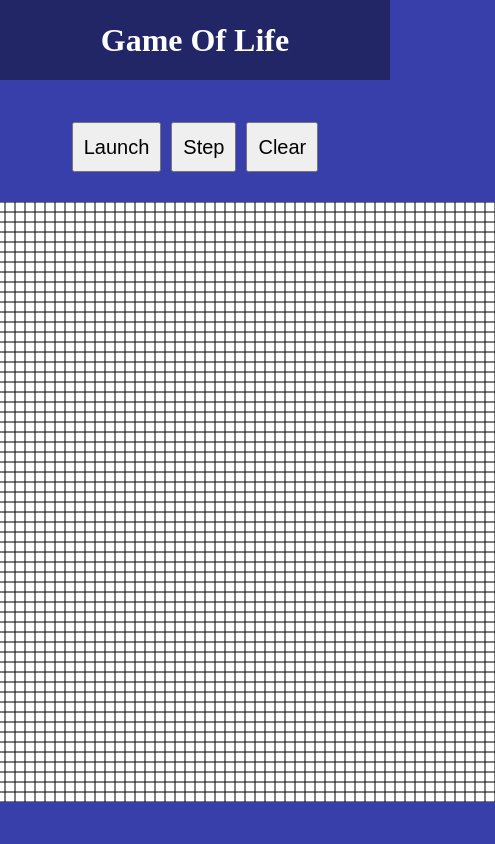
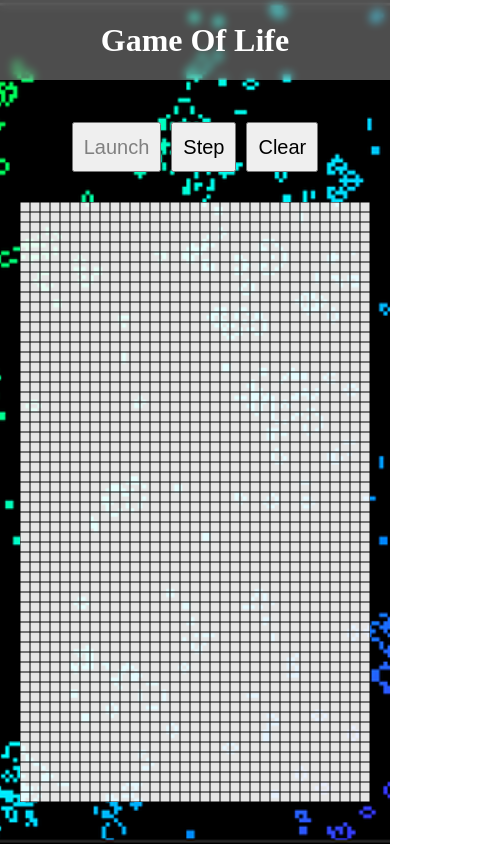
Before and after one commit to Zeroc00L88/gameOfLife, a plain HTML site: page index.html in a window 390 px wide. Both pictures are taken after a click on the button "Launch". Shown: the whole page, 495 px wide, since content can reach past the window. Drawn offline with Linux system fonts and the light colour scheme.

Commit message:
implement responsive

```diff
--- a/assets/css/style.css
+++ b/assets/css/style.css
@@ -1,17 +1,27 @@
+:root {
+    --contWidth: 600px;
+    --contHeight: 600px;
+}
+
 * {
     margin: 0;
     padding: 0;
 }
 
 body {
-    background: #383eaa;
+    background-image: url(../images/bg.png);
+    background-repeat: no-repeat;
+    background-size: cover;
+    background-position: center;
 }
 
 header {
+    position: sticky;
+    background: rgba(255, 255, 255, 0.3);
+    backdrop-filter: blur(5px);
     display: flex;
     align-items: center;
     justify-content: center;
-    background: rgba(0, 0, 0, 0.4);
     padding: 20px;
     color: white;
     height: 40px;
@@ -28,12 +38,12 @@ main {
 
 #gameContainer {
     position: relative;
-    height: 600px;
-    width: 600px;
+    height: var(--contHeight);
+    width: var(--contWidth);
 }
 
 #commands {
-    width: 100vw;
+    width: var(--contWidth);
     display: flex;
     align-items: center;
     justify-content: center;
@@ -46,14 +56,31 @@ button {
     height: 50px;
 }
 
+.window {
+    position: fixed;
+    display: flex;
+    flex-direction: column;
+    justify-content: center;
+    align-items: center;
+    gap: 30px;
+    width: 400px;
+    height: 400px;
+    left: calc(50% - 230px);
+    top: calc(50% - 230px);
+    z-index: 99;
+    background: rgba(0, 0, 0, 0.8);
+    font-size: 20px;
+    color: white;
+    border-radius: 10px;
+    padding: 30px;
+}
+
 #canvas1,
 #canvas2 {
     position: absolute;
-    height: 600px;
-    width: 600px;
 }
 
 #canvas1 {
-    background: white;
+    background: rgba(255, 255, 255, 0.9);
     z-index: -1;
 }
--- a/assets/js/main.js
+++ b/assets/js/main.js
@@ -6,11 +6,23 @@ const launchBtn = document.querySelector("#launchBtn");
 const stepBtn = document.querySelector("#stepBtn");
 const clearBtn = document.querySelector("#clearBtn");
 
-let canvasWidth = 600;
+let canvasWidth = 800;
 let canvasHeight = 600;
 let tileSize = 10;
 let grid = createGrid();
 let gameInterval;
+
+if (window.innerWidth < 700) {
+    canvasWidth = 350;
+}
+
+canvas.width = canvasWidth;
+canvas.height = canvasHeight;
+canvasTop.width = canvasWidth;
+canvasTop.height = canvasHeight;
+
+document.documentElement.style.setProperty("--contWidth", canvasWidth + "px");
+document.documentElement.style.setProperty("--contHeight", canvasHeight + "px");
 
 canvasTop.addEventListener("click", (e) => {
     let currentTile = getClickedTile(e.offsetX, e.offsetY);
@@ -23,6 +35,9 @@ launchBtn.addEventListener("click", (e) => {
         checkAround();
         drawRect();
     }, 100);
+    launchBtn.style.pointerEvents = "none";
+    canvasTop.style.pointerEvents = "none";
+    launchBtn.style.color = "grey";
 });
 
 stepBtn.addEventListener("click", (e) => {
@@ -34,6 +49,9 @@ clearBtn.addEventListener("click", (e) => {
     clearInterval(gameInterval);
     clear();
     drawRect();
+    launchBtn.style.pointerEvents = "auto";
+    canvasTop.style.pointerEvents = "auto";
+    launchBtn.style.color = "black";
 });
 
 function checkAround() {
--- a/index.html
+++ b/index.html
@@ -1,5 +1,6 @@
 <!doctype html>
 <html lang="en">
+
 <head>
     <title>Game Of Life</title>
     <meta charset="UTF-8" />
@@ -18,10 +19,11 @@
             <button type="button" id="clearBtn">Clear</button>
         </div>
         <div id="gameContainer">
-                <canvas id="canvas1" width="600" height="600"></canvas>
-                <canvas id="canvas2" width="600" height="600"></canvas>
+            <canvas id="canvas1"></canvas>
+            <canvas id="canvas2"></canvas>
         </div>
     </main>
-        <script src="./assets/js/main.js"></script>
+    <script src=" ./assets/js/main.js"></script>
 </body>
+
 </html>
```
Also changed, not shown: assets/images/bg.png (added). Lines whose indentation alone changed are shown as unchanged.
